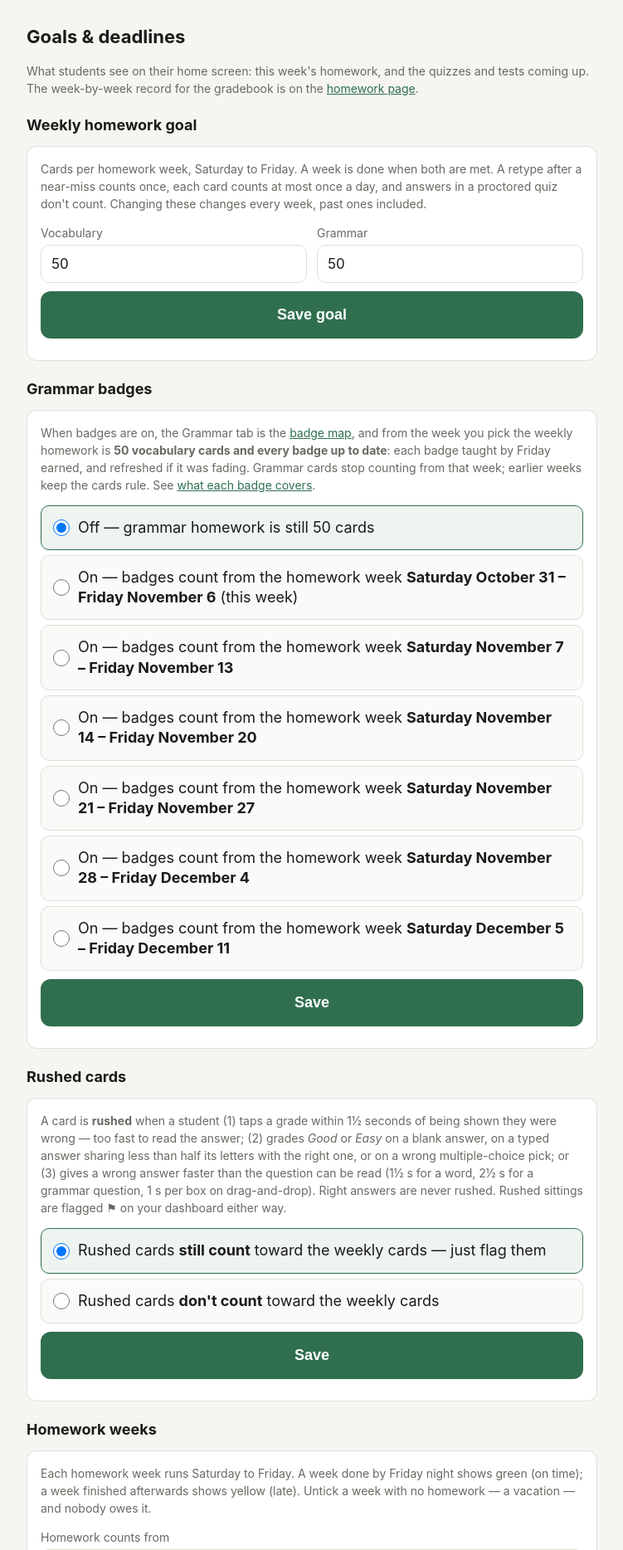
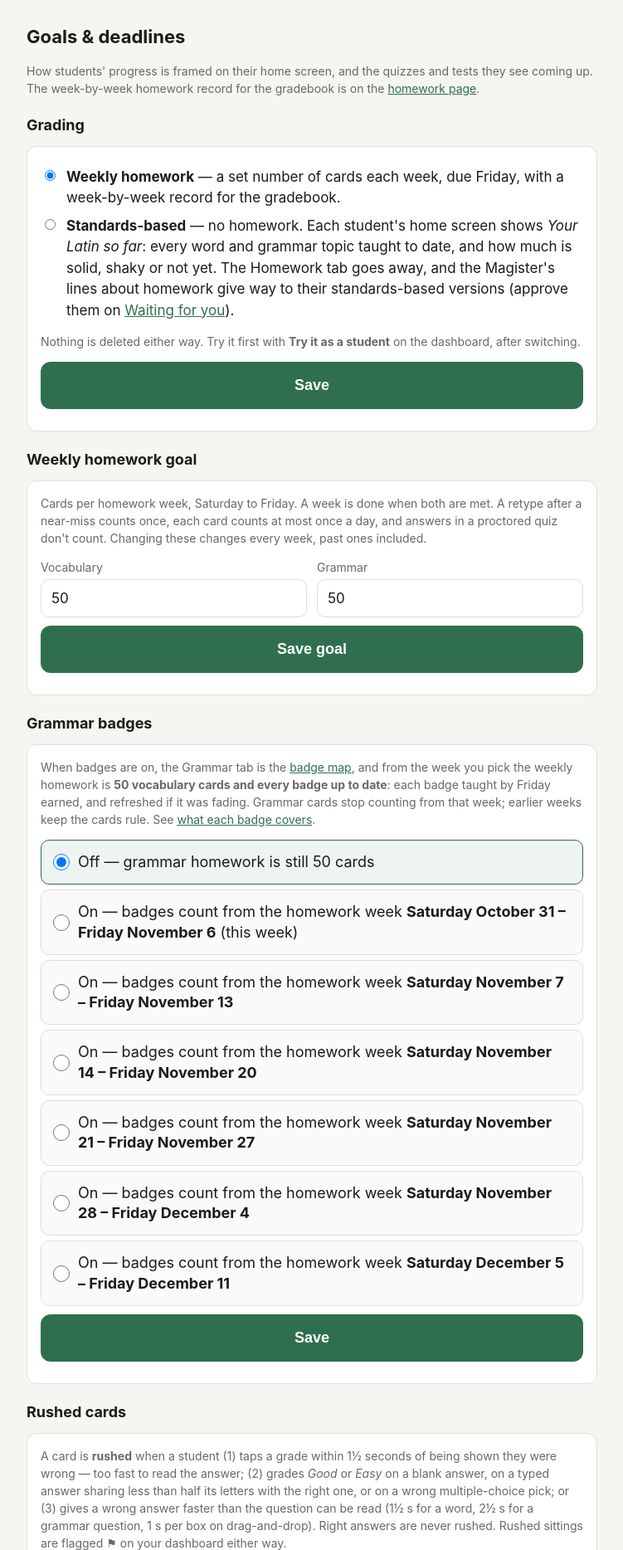
Before and after one commit to jauldridges/Latin-1-Practice-App, a Flask app: page /teacher/deadlines in a window 1280 px wide. Shown: the part 98-1966 px from the top of the page at 83% size, without its empty margins (264-1015 px from the left). Run offline with Flask 3, Linux system fonts and the light colour scheme; data comes from the database, SQL or seed files in the repository; data that the repository does not hold is empty; some libraries are stand-ins or nearby versions.

Commit message:
Standards-based grading switch and Your Latin so far
Goals & deadlines -> Grading: weekly homework (as before) or
standards-based. In standards mode the student home screen shows Your
Latin so far (sofar.py): words and grammar topics taught to date as
solid / shaky / not yet, how many practiced, badges earned and fading,
and this week's new material. The Homework tab and link go away and an
old /homework link goes to Progress. Magister lines can carry a mode;
the six homework lines each get a standards-based twin, and the laws keep
their numbers under either mode. Nothing is deleted when switching.

Co-Authored-By: Claude Opus 5.5 <noreply@anthropic.com>
Claude-Session: https://claude.ai/code/session_01AocUsKCaBTok9bRzHUhHYx

```diff
--- a/server.py
+++ b/server.py
@@ -43,6 +43,7 @@ import goals
 import magister
 import nle
 import schooltime  # noqa: F401  -- the school's clock, set before anything reads it
+import sofar
 import stats
 import store
 import teacher
@@ -368,7 +369,8 @@ def student_mode_reset():
 def _auth_flags():
     return {"is_teacher": teacher_view(), "teacher_gate": auth.teacher_gate_on(),
             "signed_in_student": current_student(), "student_mode": student_mode(),
-            "day_letters": goals.DAY_LETTERS}
+            "day_letters": goals.DAY_LETTERS,
+            "standards_mode": grading_mode(get_db()) == "standards"}
 
 
 _prepare_storage()
@@ -496,6 +498,18 @@ def _rushed_rule():
     return None
 
 
+GRADING_MODES = ("homework", "standards")
+
+
+def grading_mode(db):
+    """"homework" (a weekly quota, due Friday) or "standards" (standards-based
+    grading: no homework, the home screen shows progress on everything taught
+    so far). The teacher's switch on Goals & deadlines; nothing is deleted
+    either way, so it can be flipped back."""
+    m = (store.get_setting(db, "grading") or {}).get("mode")
+    return m if m in GRADING_MODES else "homework"
+
+
 def homework_setting(db):
     """{"from": first homework week's Saturday, "off": [no-homework weeks]}."""
     s = store.get_setting(db, "homework") or {}
@@ -581,13 +595,20 @@ def index():
     student = current_student()
     if student and not teacher_view():
         events = store.events_for_student(db, student)
-        rule = badge_rule(db)
-        ctx["goal"] = goals.weekly_progress(events, weekly_targets(db), badge_rule=rule)
         ctx["badge_titles"] = {b["id"]: b["title"] for b in _BADGES}
-        history = homework_history(db, events, rule=rule)
-        # Weeks still owed, oldest first: extra cards finish these (late).
-        ctx["owed"] = [r for r in history if r["status"] == "not done"]
-        ctx["week_off"] = goals.week_key(time.time()) in homework_setting(db)["off"]
+        if grading_mode(db) == "standards":
+            # No homework: progress on everything taught so far instead.
+            approved = store.approved_items(db)
+            universe = {it["node"] for it in approved if it["node"] in _taught_now()}
+            ctx["sofar"] = sofar.summary(_DRILL_WORDS, events, _SPEC, universe, _BADGES,
+                                         approved, badges_on=bool(badges_from(db)))
+        else:
+            rule = badge_rule(db)
+            ctx["goal"] = goals.weekly_progress(events, weekly_targets(db), badge_rule=rule)
+            history = homework_history(db, events, rule=rule)
+            # Weeks still owed, oldest first: extra cards finish these (late).
+            ctx["owed"] = [r for r in history if r["status"] == "not done"]
+            ctx["week_off"] = goals.week_key(time.time()) in homework_setting(db)["off"]
         ctx["spacing"] = goals.spacing_flag(events)
         ctx["idle_days"] = goals.days_since_practice(events)
         ctx["upcoming"] = upcoming_assessments(db)
@@ -1319,6 +1340,7 @@ def magister_lines(db):
     lines = []
     for l in _MAGISTER:
         lines.append(dict(overrides.get(magister.key(l["id"])) or l, id=l["id"], note=l["note"],
+                          mode=l.get("mode", ""),
                           edited=magister.key(l["id"]) in overrides, custom=False))
     for k, v in sorted(overrides.items()):
         if k.startswith(magister.PREFIX + "custom-"):
@@ -1333,13 +1355,15 @@ def magister_lines(db):
 
 def magister_says(db, student, categories, n):
     """An approved line from these categories for this student, or None."""
-    ok = [l for l in magister_lines(db) if l["state"] == "approved" and l["category"] in categories]
+    ok = [l for l in magister.for_mode(magister_lines(db), grading_mode(db))
+          if l["state"] == "approved" and l["category"] in categories]
     return magister.rotate(ok, student, n)
 
 
 def leges(db):
     """The Lēgēs Magistrī: every approved law, numbered I, II, III ..."""
-    return magister.number_leges([l for l in magister_lines(db) if l["state"] == "approved"])
+    return magister.number_leges([l for l in magister.for_mode(magister_lines(db), grading_mode(db))
+                                  if l["state"] == "approved"])
 
 
 @app.route("/leges")
@@ -1374,7 +1398,7 @@ def teacher_magister():
         l["numeral"] = numbers.get(l["id"])
     groups = [{"category": c, "label": label, "lines": [l for l in lines if l["category"] == c]}
               for c, label in magister.CATEGORIES]
-    return render_template("teacher_magister.html", groups=groups,
+    return render_template("teacher_magister.html", groups=groups, modes=magister.MODES,
                            n_approved=sum(1 for l in lines if l["state"] == "approved"),
                            total=len(lines), categories=magister.CATEGORIES,
                            error=request.args.get("error"), error_id=request.args.get("id"))
@@ -2132,7 +2156,7 @@ def approval_queue(db):
                     "blurb": "The rules on the Leges page and in the Magister's speech bubble.",
                     "page": url_for("teacher_magister"),
                     "items": [{"id": l["id"], "changed": l["state"] == "edited", "text": l["text"],
-                               "category_key": l["category"],
+                               "category_key": l["category"], "mode_note": magister.MODES.get(l.get("mode"), ""),
                                "anchor": _queue_anchor("laws", l["id"])} for l in laws]})
 
     les = []
@@ -2203,7 +2227,7 @@ def approval_queue(db):
                     "page": url_for("teacher_magister"),
                     "items": [{"id": l["id"], "changed": l["state"] == "edited", "text": l["text"],
                                "category": labels.get(l["category"], l["category"]),
-                               "category_key": l["category"],
+                               "category_key": l["category"], "mode_note": magister.MODES.get(l.get("mode"), ""),
                                "anchor": _queue_anchor("magister", l["id"])} for l in others]})
 
     pub = published_readings(db)
@@ -3315,6 +3339,8 @@ def drill_progress():
 def homework_page():
     """Every homework week so far, newest first, and the all-time totals."""
     db = get_db()
+    if grading_mode(db) == "standards":
+        return redirect(url_for("drill_progress"))
     events = store.events_for_student(db, current_student())
     rule = badge_rule(db)
     history = homework_history(db, events, rule=rule)
@@ -3359,7 +3385,12 @@ def _week_topics(weeks, approved_counts):
 def teacher_deadlines():
     db = get_db()
     saved = None
-    if request.method == "POST" and request.form.get("form") == "rushed":
+    if request.method == "POST" and request.form.get("form") == "grading":
+        mode = request.form.get("mode")
+        if mode in GRADING_MODES:
+            store.set_setting(db, "grading", {"mode": mode})
+            saved = "grading"
+    elif request.method == "POST" and request.form.get("form") == "rushed":
         store.set_setting(db, "count_rushed", request.form.get("count_rushed") == "yes")
         saved = "rushed"
     elif request.method == "POST" and request.form.get("form") == "badges":
@@ -3409,7 +3440,8 @@ def teacher_deadlines():
                            badges_from=badges_from(db), badge_weeks=badge_weeks,
                            homework=hs, hw_weeks=hw_weeks,
                            this_week=goals.week_key(time.time()),
-                           assessments=rows, saved=saved, kinds=dict(ASSESSMENT_KINDS))
+                           assessments=rows, saved=saved, kinds=dict(ASSESSMENT_KINDS),
+                           grading=grading_mode(db))
 
 
 @app.route("/teacher/deadlines/edit", methods=["GET", "POST"])
--- a/static/app.css
+++ b/static/app.css
@@ -916,3 +916,15 @@ nav.tabs.teacher a { font-size: 14px; }
 .queue-choice { display: flex; gap: 8px; align-items: center; }
 .queue-choice input[type=text] { flex: 1; margin: 3px 0; }
 .queue-editlink { display: inline-block; margin-top: 6px; text-decoration: none; }
+
+/* ---- Your Latin so far (standards-based grading) --------------------------- */
+.sofar-row { display: block; color: inherit; text-decoration: none; padding: 10px 0;
+  border-top: 1px solid var(--line); }
+.sofar-row:first-of-type { border-top: 0; }
+.stack { display: flex; height: 12px; border-radius: 999px; overflow: hidden; background: #e6e2dc; margin: 6px 0; }
+.stack span { display: block; height: 100%; }
+.stack .s-solid { background: var(--solid); }
+.stack .s-shaky { background: var(--shaky); }
+.sofar-week { background: #f3efe8; border-radius: 10px; padding: 8px 12px; margin-top: 8px; }
+.radio-row { display: flex; gap: 10px; align-items: flex-start; margin: 8px 0; }
+.radio-row input { margin-top: 4px; }
--- a/templates/base.html
+++ b/templates/base.html
@@ -48,8 +48,10 @@
        class="{{ 'on' if path.startswith('/read') }}">Reading</a>
     <a href="{{ url_for('nle_home') }}"
        class="{{ 'on' if path.startswith('/nle') }}">NLE</a>
+    {% if not standards_mode %}
     <a href="{{ url_for('homework_page') }}"
        class="{{ 'on' if path.startswith('/homework') }}">Homework</a>
+    {% endif %}
     <a href="{{ url_for('drill_progress') }}"
        class="{{ 'on' if path.startswith('/drill/progress') }}">Progress</a>
   </nav>
--- a/templates/leges.html
+++ b/templates/leges.html
@@ -2,7 +2,7 @@
 {% block subtitle %}{{ student or 'lēgēs magistrī' }}{% endblock %}
 {% block content %}
 <h1>Lēgēs Magistrī</h1>
-<p class="muted">The Magister's laws: how to use this app for homework and studying, and what
+<p class="muted">The Magister's laws: how to use this app to practice and study, and what
   not to do.</p>
 
 {% if waiting %}
--- a/templates/teacher_approve.html
+++ b/templates/teacher_approve.html
@@ -109,6 +109,7 @@
         {% if it.changed %}<span class="pill shaky">reworded since you approved it</span>{% endif %}
         {% if sec.key in ('laws', 'magister') %}
           {% if it.category %}<div class="small muted">{{ it.category }}</div>{% endif %}
+          {% if it.mode_note %}<div class="small"><span class="pill notyet">{{ it.mode_note }}</span></div>{% endif %}
           <div>{{ it.text }}</div>
           {{ edit_open(sec.key, it) }}
             <textarea name="text" rows="4">{{ it.text }}</textarea>
--- a/templates/teacher_deadlines.html
+++ b/templates/teacher_deadlines.html
@@ -2,9 +2,33 @@
 {% block subtitle %}goals &amp; deadlines{% endblock %}
 {% block content %}
 <h1>Goals &amp; deadlines</h1>
-<p class="small muted">What students see on their home screen: this week's homework,
-and the quizzes and tests coming up. The week-by-week record for the gradebook is on the
-<a href="{{ url_for('teacher_homework') }}">homework page</a>.</p>
+<p class="small muted">How students' progress is framed on their home screen, and the quizzes
+and tests they see coming up.{% if grading != 'standards' %} The week-by-week homework record for
+the gradebook is on the <a href="{{ url_for('teacher_homework') }}">homework page</a>.{% endif %}</p>
+
+<h2>Grading</h2>
+{% if saved == 'grading' %}<div class="flags"><span class="lvl heuristic">saved</span>
+  {% if grading == 'standards' %}Standards-based: students' home screens now show Your Latin so far, and the Homework tab is gone.{% else %}Weekly homework: students see this week's homework again.{% endif %}</div>{% endif %}
+<form method="post" class="card">
+  <input type="hidden" name="form" value="grading">
+  <label class="radio-row"><input type="radio" name="mode" value="homework" {{ 'checked' if grading == 'homework' }}>
+    <span><strong>Weekly homework</strong> — a set number of cards each week, due Friday, with a
+      week-by-week record for the gradebook.</span></label>
+  <label class="radio-row"><input type="radio" name="mode" value="standards" {{ 'checked' if grading == 'standards' }}>
+    <span><strong>Standards-based</strong> — no homework. Each student's home screen shows
+      <em>Your Latin so far</em>: every word and grammar topic taught to date, and how much is
+      solid, shaky or not yet. The Homework tab goes away, and the Magister's lines about homework
+      give way to their standards-based versions (approve them on
+      <a href="{{ url_for('teacher_approve') }}">Waiting for you</a>).</span></label>
+  <p class="small muted">Nothing is deleted either way. Try it first with <strong>Try it as a
+    student</strong> on the dashboard, after switching.</p>
+  <button class="bigbtn" type="submit">Save</button>
+</form>
+
+{% if grading == 'standards' %}
+<p class="small muted">With standards-based grading on, the weekly goal and homework weeks below
+  aren't shown to students. They're kept in case you switch back.</p>
+{% endif %}
 
 <h2>Weekly homework goal</h2>
 {% if saved == 'goal' %}<div class="flags"><span class="lvl heuristic">saved</span> Students see the new goal straight away.</div>{% endif %}
--- a/templates/teacher_magister.html
+++ b/templates/teacher_magister.html
@@ -35,6 +35,7 @@
           {% elif l.state == 'edited' %}<span class="pill shaky">changed since approval</span>
           {% else %}<span class="pill notyet">not yet approved</span>{% endif %}
           {% if l.numeral %}<span class="pill lexpill">Lēx {{ l.numeral }}</span>{% endif %}
+          {% if l.mode %}<span class="pill notyet">{{ modes[l.mode] }}</span>{% endif %}
           {% if l.custom %}<span class="small muted">your line</span>{% elif l.edited %}<span class="small muted">edited</span>{% endif %}
         </div>
         <div class="mg-text">{{ l.text }}</div>
```
Also changed, not shown: magister.py (+13 -1 lines), magister.yaml (+40 -0 lines), sofar.py (added, +78 -0 lines), templates/index.html (+52 -1 lines), tests/test_standards.py (added, +139 -0 lines), README.md.
